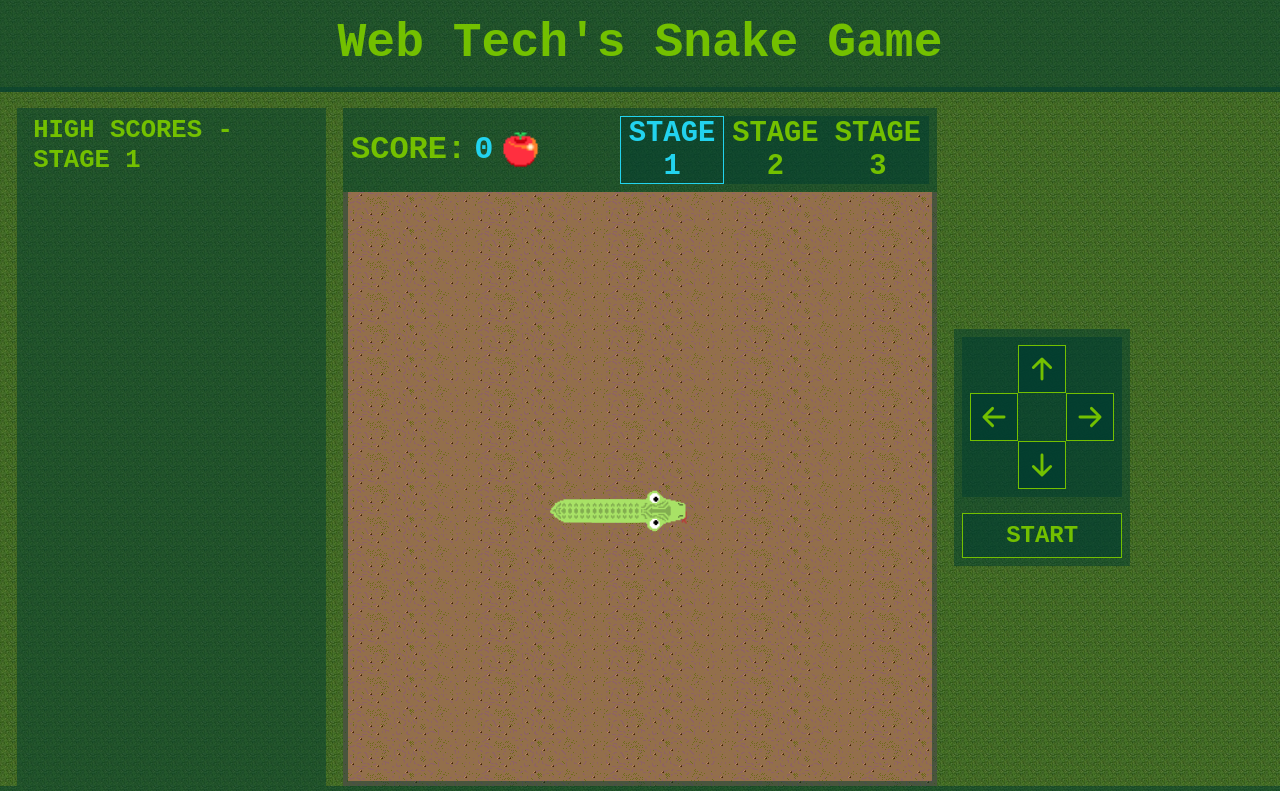
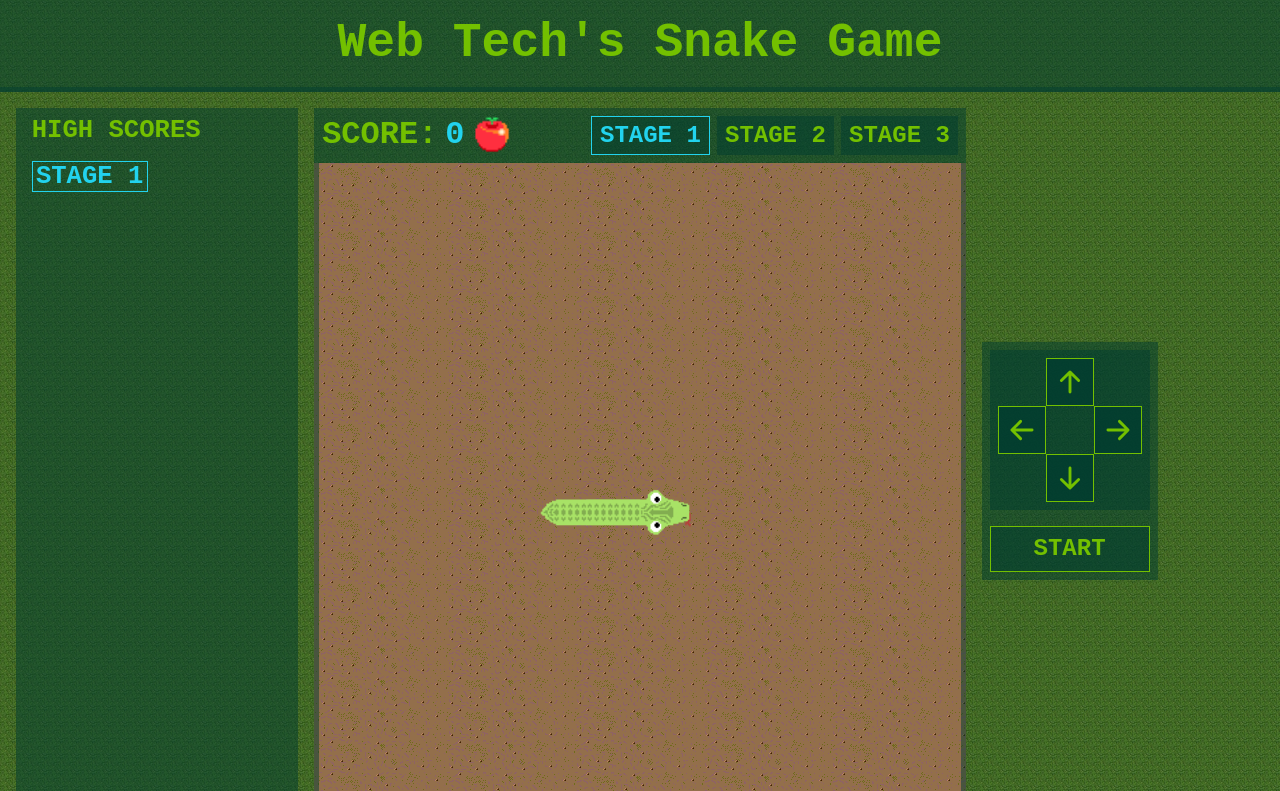
Before and after one commit to chrscmpl/snake, a plain HTML site: page index.html in a window 1280 px wide. Shown: the top 791 px of the page. Drawn offline with Linux system fonts and the light colour scheme.

Commit message:
Minor changes

```diff
--- a/index.html
+++ b/index.html
@@ -8,14 +8,14 @@
     <meta name="viewport" content="width=device-width, initial-scale=1.0" />
     <link rel="icon" href="favicon.ico" type="image/x-icon" />
     <link rel="manifest" href="manifest.json" />
-    <meta name="theme-color" content="#003d30" />
+    <meta name="theme-color" content="#000000" />
     <link rel="icon" href="favicon.ico" type="image/x-icon" />
     <link rel="apple-touch-icon" href="icons/icon-152.png" />
     <meta name="apple-mobile-web-app-capable" content="yes" />
     <meta name="apple-mobile-web-app-status-bar-style" content="#51653a" />
     <meta name="apple-mobile-web-app-title" content="Snake" />
     <meta name="msapplication-TileImage" content="icons/icon-144.png" />
-    <meta name="msapplication-TileColor" content="#003d30" />
+    <meta name="msapplication-TileColor" content="#000000" />
     <link rel="stylesheet" href="normalize.css" />
     <link rel="stylesheet" href="snake.css" />
     <script type="module" src="js/utils.js"></script>
--- a/snake.css
+++ b/snake.css
@@ -166,16 +166,19 @@ body {
 .snake-game-mode-selection {
   display: flex;
   justify-content: center;
+  font-size: 1.5rem;
+  gap: 0.5ch;
   height: 100%;
 }
 
 .snake-game-mode-selection .snake-game-mode-button {
-  font-size: 1.8rem;
+  font-size: 1.5rem;
   font-weight: 900;
   color: var(--accent-color-1);
   background-color: var(--primary-color);
   border: none;
   cursor: pointer;
+  width: max-content;
   padding: 0 0.5rem;
   height: 100%;
 }
@@ -202,10 +205,21 @@ body {
 
 .snake-high-score-header {
   font-size: 0.8em;
+  display: flex;
+  flex-direction: row;
+  flex-wrap: wrap;
+  gap: 1ch;
 }
 
-.snake-high-score-header > span:first-child:after {
-  content: ' - ';
+.snake-high-score-header > span:first-child {
+  width: fit-content;
+}
+
+.snake-high-score-header > span:nth-child(2) {
+  color: var(--accent-color-2);
+  border: 1px solid var(--accent-color-2);
+  width: fit-content;
+  padding: 0 0.2rem;
 }
 
 .snake-high-scores .high-score {
@@ -794,24 +808,9 @@ body {
     padding: 0;
   }
 
-  .snake-high-score-header > span:first-child {
-    width: fit-content;
-  }
-
-  .snake-high-score-header > span:nth-child(2) {
-    color: var(--accent-color-2);
-    border: 1px solid var(--accent-color-2);
-    width: fit-content;
-    padding: 0 0.2rem;
-  }
-
-  .snake-high-score-header > span:first-child:after {
-    content: '';
-  }
-
   .snake-high-score-header {
-    display: flex;
     flex-direction: column;
+    gap: 0;
   }
 
   footer {
```
Also changed, not shown: manifest.json, screenshots/desktop-1.jpg, screenshots/desktop-2.jpg, screenshots/desktop-3.jpg (added), screenshots/mobile-1.jpg, screenshots/mobile-2.jpg, screenshots/mobile-3.jpg (added), 1 other file.
